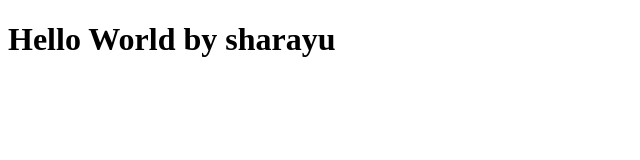
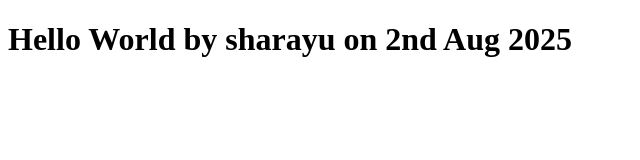
Before and after one commit to sharayu2008/python-projects, a plain HTML site: page index.html in a window 1280 px wide. Shown: the whole page, without its empty margins (0-640 px from the left). Drawn offline with Linux system fonts and the light colour scheme.

Commit message:
third push it is

```diff
--- a/index.html
+++ b/index.html
@@ -5,6 +5,6 @@
     <title>Hello World</title>
 </head>
 <body>
-    <h1>Hello World by sharayu</h1>
+    <h1>Hello World by sharayu on 2nd Aug 2025</h1>
 </body>
 </html>
```
